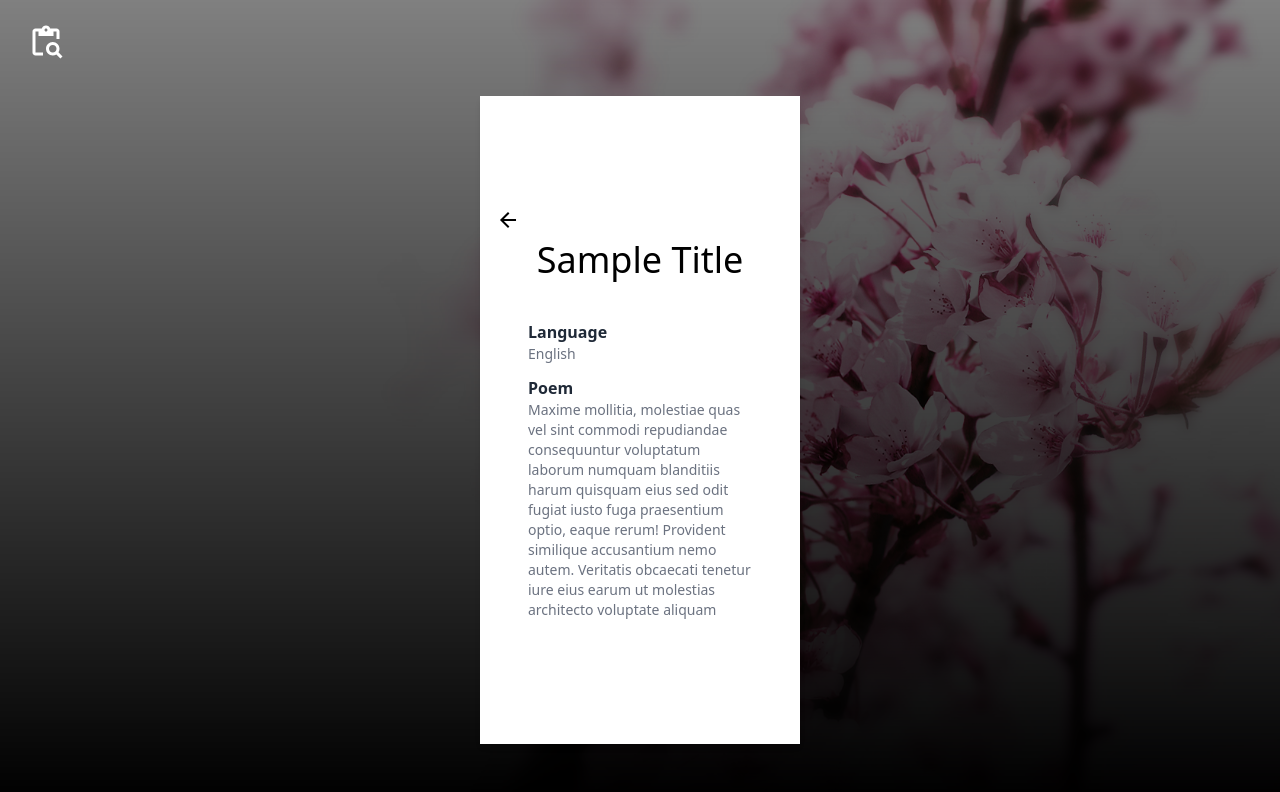
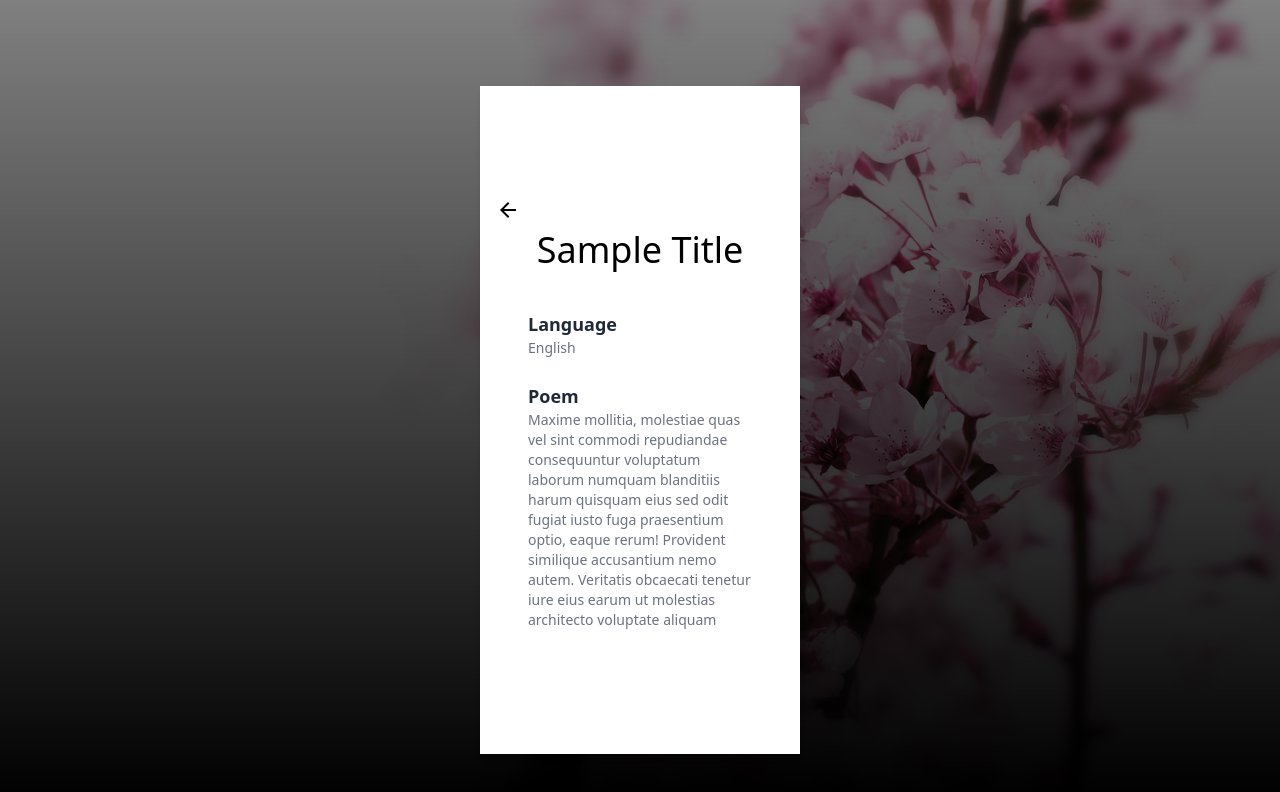
Before and after one commit to Parrrth/portfolio, a Next.js app: page /1 in a window 1280 px wide. Shown: the top 792 px of the page. Built offline with nearby package versions, Linux system fonts and the light colour scheme.

Commit message:
all dont

```diff
--- a/src/components/NavBar.tsx
+++ b/src/components/NavBar.tsx
@@ -1,11 +1,38 @@
-import { MdContentPasteSearch } from 'react-icons/md'
+import Link from 'next/link';
+import { MdContentPasteSearch, MdNavigateBefore } from 'react-icons/md'
+import { useState } from 'react'
 
 type ThemeType = {
     color: 'text-white' | 'text-black'
+    arr: {
+        id: number;
+        title: string;
+        poem: string;
+        synopsis: string;
+        language: string;
+        font: string;
+        wordMeaning: {
+            word: string;
+            meaning: string;
+        }[];
+    }[]
 }
 
-export default function NavBar({ color }: ThemeType) {
-    return <div className = {`fixed top-0 left-0 bg z-10 -gray-200 py-2 md:py-4 lg:py-5 xl:py-6 px-1 md:px-3 lg:px-5 xl:px-7 ${color}`}>
-        <MdContentPasteSearch className = 'text-2xl md:text-3xl lg:text-4xl' />
+export default function NavBar({ color, arr }: ThemeType) {
+
+    const [showNavTray, setNavTray] = useState<boolean>(false)
+
+    return <div className = {`fixed top-0 left-0 bg z-10 -gray-200 py-2 md:py-4 lg:py-5 xl:py-6 w-screen ${color}`}>
+        {showNavTray? <MdNavigateBefore onClick = {() => { setNavTray(i => !i)}} className = 'text-2xl md:text-3xl lg:text-4xl cursor-pointer' />: <MdContentPasteSearch onClick = {() => { setNavTray(i => !i)}} className = 'text-2xl md:text-3xl lg:text-4xl cursor-pointer' /> }
+        <div className = {`${showNavTray? 'scale-x-100': 'scale-x-0'} origin-left h-screen bg-gray-200 shadow-md w-4/5 md:w-1/4 transition duration-500`}>
+            <div className = 'py-4 pl-10 text-lg tracking-wider'>
+                Contents
+            </div>
+            {arr.map((val, i) => {
+                return <Link href = {`/${val.id}`} key = {i}>
+                    <div className = 'font-extralight text-xs text-gray-600 tracking-wider py-4 pl-10 hover:bg-gray-700 hover:text-white transition duration-500'>{val.title}</div>
+                </Link>
+            })}
+        </div>
     </div>
 }
--- a/src/pages/[poemId].tsx
+++ b/src/pages/[poemId].tsx
@@ -1,6 +1,5 @@
 import { GetStaticPaths, GetStaticProps } from "next"
 import arr from '../../poems.json'
-import NavBar from "@/components/NavBar"
 import { IoMdArrowBack } from 'react-icons/io'
 import Link from 'next/link'
 
@@ -13,13 +12,12 @@ export default function PoemItem({ poem, img }: { poem: PoemType, img: string })
         <div style = {{
             backgroundImage: img
         }} className = {`fixed top-0 left-0 w-screen h-screen mix-blend-darken brightness-50 bg-cover bg-no-repeat object-cover`}></div>
-        <NavBar color="text-white" />
         <div className = 'bg-white py-12 md:py-16 lg:py-24 shadow-md absolute top-1/2 left-1/2 flex flex-col -translate-x-1/2 -translate-y-1/2 w-11/12 z-20 my-5 md:w-2/5 lg:w-1/4'>
             <Link className = 'px-4 pt-4 pb-2 text-2xl w-fit' href = {'/'}><IoMdArrowBack/></Link>
             <div className = 'px-5 md:px-8 lg:px-12 text-2xl md:text-4xl self-center mb-5 md:mb-10'>{poem.title}</div>
-            <div className = 'px-5 md:px-8 lg:px-12 text-gray-800 font-semibold'>Language</div>
+            <div className = 'px-5 md:px-8 lg:px-12 text-gray-800 md:text-lg font-semibold'>Language</div>
             <div className = 'px-5 md:px-8 lg:px-12 text-xs md:text-sm text-gray-500'>{poem.language}</div>
-            <div className = 'px-5 md:px-8 lg:px-12 text-gray-800 font-semibold mt-3'>Poem</div>
+            <div className = 'px-5 md:px-8 lg:px-12 text-gray-800 md:text-lg font-semibold mt-3 md:mt-6'>Poem</div>
             <div className = 'px-5 md:px-8 lg:px-12 text-xs md:text-sm text-gray-500 mb-7'>{poem.poem}</div>
         </div>
     </div>
--- a/src/pages/index.tsx
+++ b/src/pages/index.tsx
@@ -35,7 +35,7 @@ export default function Home({ arr, imgArr }: ListProps) {
 
   return (
     <main className={`${lora.className} bg-gray-200 px-4 flex flex-col items-center h-full`}>
-      <NavBar color='text-black' />
+      <NavBar color='text-black' arr = {arr} />
       <div className = 'flex flex-col items-center'>
         <div className = {`${style.className} text-4xl lg:text-7xl xl:text-9xl mt-14 md:mt-16 lg:mt-20 xl:mt-40`}>Parth Choudhary</div>
         <div className = 'text-xs font-extralight tracking-wide md:text-md lg:text-lg text-gray-700 mt-3'>Archive for poetry written by me. Add more description here.</div>
```
